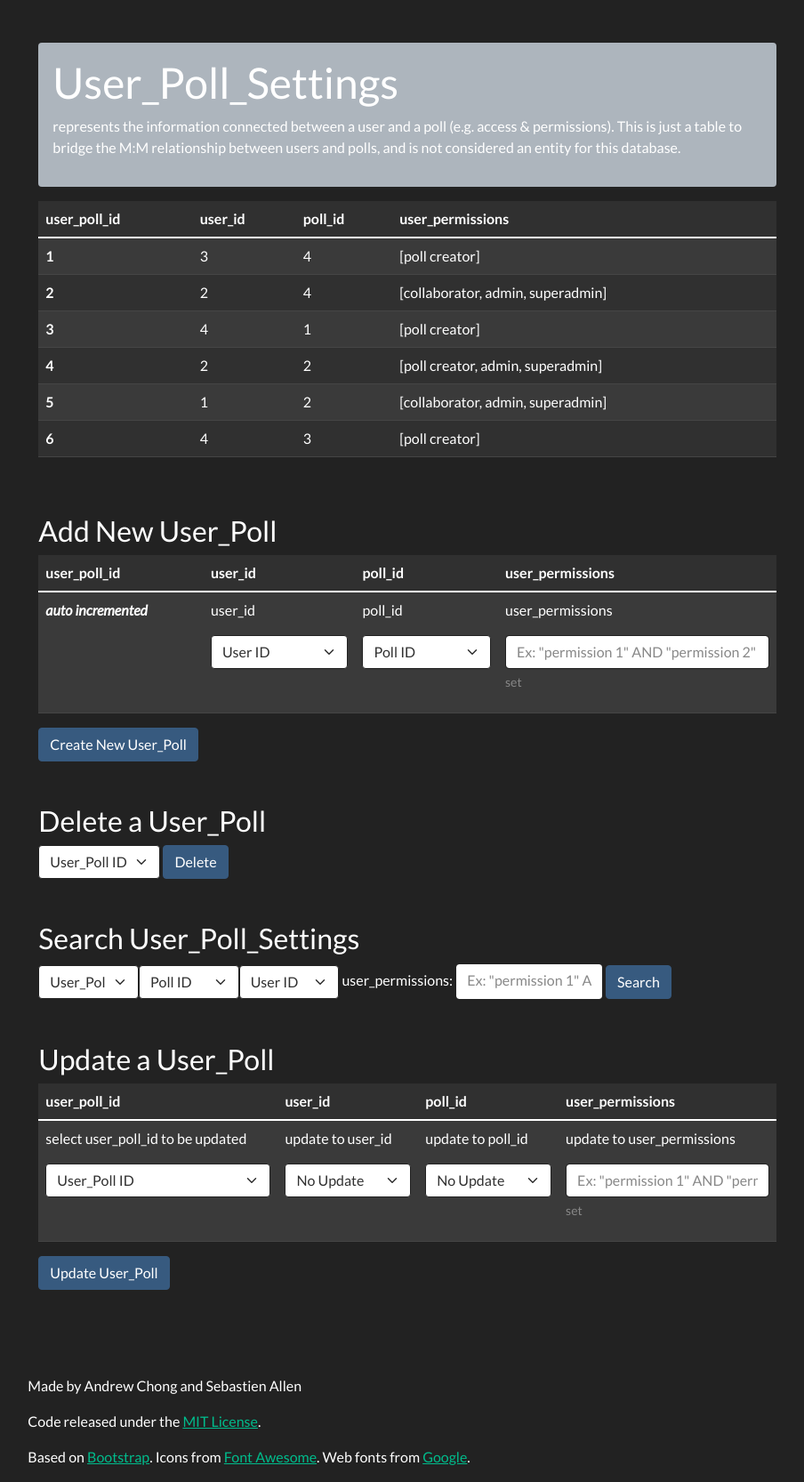
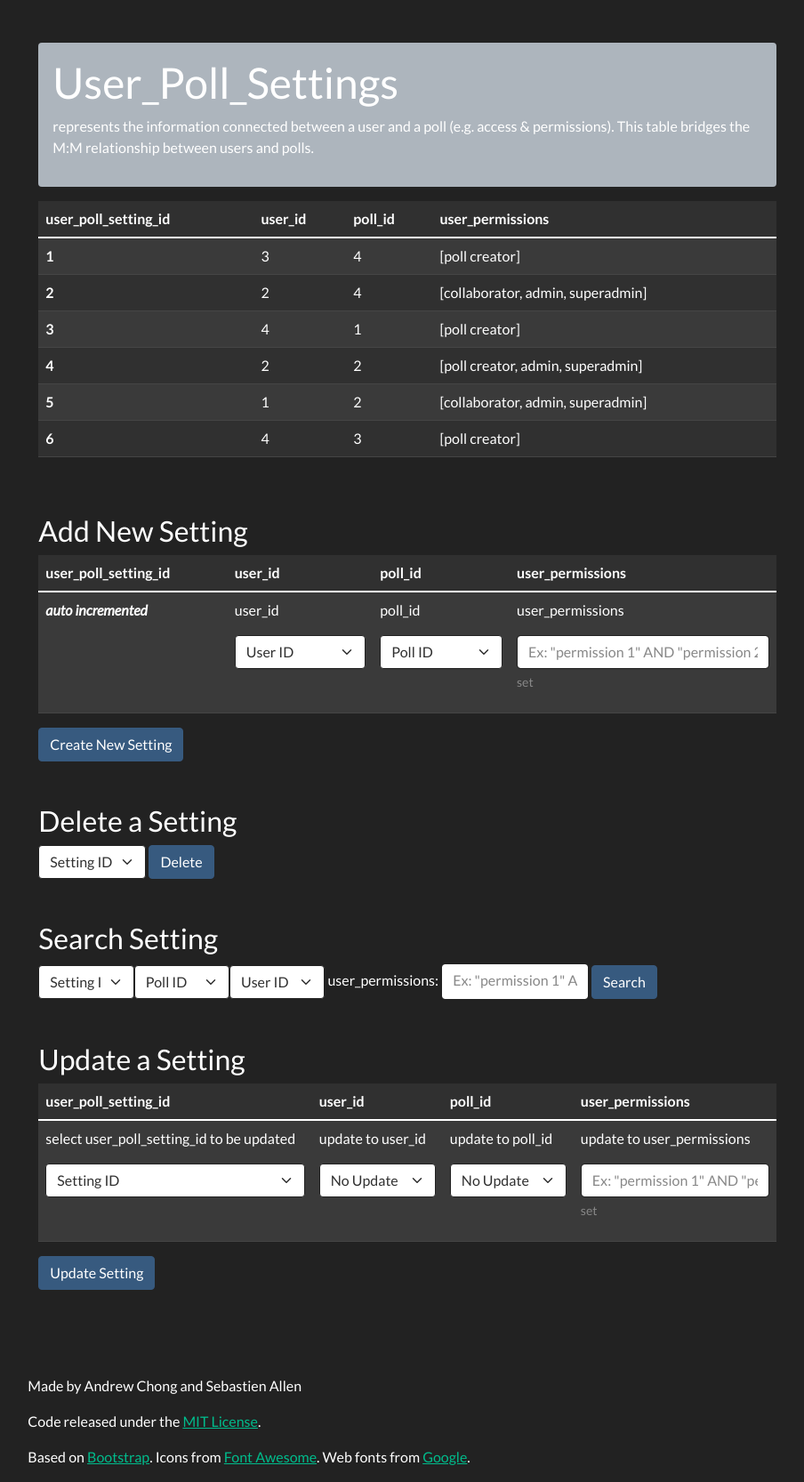
Before and after one commit to opheron/votr-flask, a Flask app: page /user_poll_settings/ in a window 1280 px wide. Shown: the part 72-1738 px from the top of the page at 89% size, without its empty margins (182-1086 px from the left). Run offline with Flask 2, Linux system fonts and the light colour scheme; some libraries are stand-ins or nearby versions.

Commit message:
fix userPollSetting outdated names/descriptions

```diff
--- a/templates/user_poll_settings.html
+++ b/templates/user_poll_settings.html
@@ -3,12 +3,12 @@
 <div class="container">
   <div class="alert alert-light">
     <h1>User_Poll_Settings</h1>
-    <p>represents the information connected between a user and a poll (e.g. access & permissions). This is just a table to bridge the M:M relationship between users and polls, and is not considered an entity for this database.</p>
+    <p>represents the information connected between a user and a poll (e.g. access & permissions). This table bridges the M:M relationship between users and polls.</p>
   </div>
   <table class="table table-striped table-dark">
     <thead>
       <tr>
-        <th scope="col">user_poll_id</th>
+        <th scope="col">user_poll_setting_id</th>
         <th scope="col">user_id</th>
         <th scope="col">poll_id</th>
         <th scope="col">user_permissions</th>
@@ -57,11 +57,11 @@
 
 <div class="container">
   <form>
-    <h3>Add New User_Poll</h3>
+    <h3>Add New Setting</h3>
     <table class="table table-striped table-dark">
       <thead>
         <tr>
-          <th scope="col">user_poll_id</th>
+          <th scope="col">user_poll_setting_id</th>
           <th scope="col">user_id</th>
           <th scope="col">poll_id</th>
           <th scope="col">user_permissions</th>
@@ -137,24 +137,24 @@
       </tbody>
     </table>
 
-    <button type="submit" class="btn btn-primary">Create New User_Poll</button>
+    <button type="submit" class="btn btn-primary">Create New Setting</button>
   </form>
 </div>
 
 <div class="container">
   <form>
-    <h3>Delete a User_Poll</h3>
+    <h3>Delete a Setting</h3>
     <div class="btn-group">
       <!--class button-group changes the width, if theres a better way, you can update this-->
-      <select class="form-select" aria-label="Delete User_Poll ID">
-        <option selected>User_Poll ID</option>
+      <select class="form-select" aria-label="Delete User_poll_setting ID">
+        <option selected>Setting ID</option>
         <!--i dont know how wer are going to have this automatically populate with the available id's-->
-        <option value="1">User_Poll 1</option>
-        <option value="2">User_Poll 2</option>
-        <option value="3">User_Poll 3</option>
-        <option value="4">User_Poll 4</option>
-        <option value="5">User_Poll 5</option>
-        <option value="6">User_Poll 6</option>
+        <option value="1">Setting 1</option>
+        <option value="2">Setting 2</option>
+        <option value="3">Setting 3</option>
+        <option value="4">Setting 4</option>
+        <option value="5">Setting 5</option>
+        <option value="6">Setting 6</option>
       </select>
     </div>
 
@@ -165,18 +165,18 @@
 
 <div class="container">
   <form>
-    <h3>Search User_Poll_Settings</h3>
+    <h3>Search Setting</h3>
     <div class="btn-group">
       <!--class button-group changes the width of the folllowing selects, if theres a better way, you can update this-->
-      <select class="form-select" aria-label="Search User_Poll ID">
-        <option selected>User_Poll ID</option>
+      <select class="form-select" aria-label="Search Setting ID">
+        <option selected>Setting ID</option>
         <!--i dont know how wer are going to have this automatically populate with the available id's-->
-        <option value="1">User_Poll 1</option>
-        <option value="2">User_Poll 2</option>
-        <option value="3">User_Poll 3</option>
-        <option value="4">User_Poll 4</option>
-        <option value="5">User_Poll 5</option>
-        <option value="6">User_Poll 6</option>
+        <option value="1">Setting 1</option>
+        <option value="2">Setting 2</option>
+        <option value="3">Setting 3</option>
+        <option value="4">Setting 4</option>
+        <option value="5">Setting 5</option>
+        <option value="6">Setting 6</option>
       </select>
       <select class="form-select" aria-label="Search Poll ID">
         <option selected>Poll ID</option>
@@ -213,11 +213,11 @@
 
 <div class="container">
   <form>
-    <h3>Update a User_Poll</h3>
+    <h3>Update a Setting</h3>
     <table class="table table-striped table-dark">
       <thead>
         <tr>
-          <th scope="col">user_poll_id</th>
+          <th scope="col">user_poll_setting_id</th>
           <th scope="col">user_id</th>
           <th scope="col">poll_id</th>
           <th scope="col">user_permissions</th>
@@ -231,21 +231,21 @@
               <label
                 for="user-poll-settings-update-user-poll-id"
                 class="form-label mb-3"
-                >select user_poll_id to be updated</label
+                >select user_poll_setting_id to be updated</label
               >
               <select
                 class="form-select"
                 id="user-poll-settings-update-user-poll-id"
-                aria-label="Update User_Poll ID"
+                aria-label="Update Setting ID"
               >
-                <option selected>User_Poll ID</option>
+                <option selected>Setting ID</option>
                 <!--i dont know how wer are going to have this automatically populate with the available id's-->
-                <option value="1">User_Poll 1</option>
-                <option value="2">User_Poll 2</option>
-                <option value="3">User_Poll 3</option>
-                <option value="4">User_Poll 4</option>
-                <option value="5">User_Poll 5</option>
-                <option value="6">User_Poll 6</option>
+                <option value="1">Setting 1</option>
+                <option value="2">Setting 2</option>
+                <option value="3">Setting 3</option>
+                <option value="4">Setting 4</option>
+                <option value="5">Setting 5</option>
+                <option value="6">Setting 6</option>
               </select>
             </div>
           </td>
@@ -315,7 +315,7 @@
       </tbody>
     </table>
 
-    <button type="submit" class="btn btn-primary">Update User_Poll</button>
+    <button type="submit" class="btn btn-primary">Update Setting</button>
   </form>
 </div>
 
```
